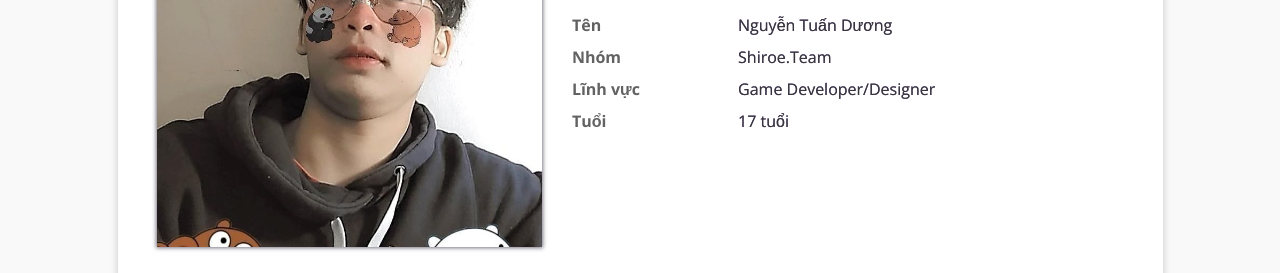
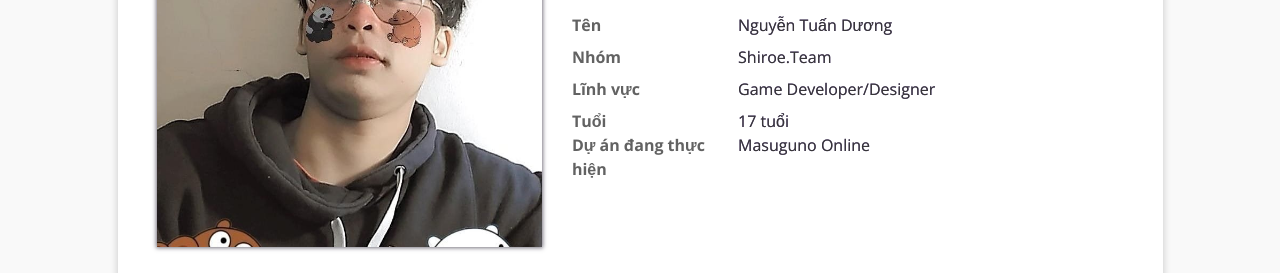
Before and after one commit to koezyrs/koezyrs.github.io, a plain HTML site: page index.html in a window 1280 px wide. Shown: the part 302-575 px from the top of the page. Drawn offline with nearby package versions, Linux system fonts and the light colour scheme; files whose address does not match are found by name.

Commit message:
update title

```diff
--- a/index.html
+++ b/index.html
@@ -3,7 +3,7 @@
 
 <head>
 	<meta charset="UTF-8">
-	<title>Lmint</title>
+	<title>Profile-TunDuong</title>
 	<meta name="viewport" content="width=device-width, initial-scale=1">
 	<link rel="stylesheet" href="sheet/bootstrap.css">
 	<link rel="stylesheet" href="sheet/ionicons.min.css">
@@ -63,6 +63,11 @@
 									<div class="col-lg-8 col-12 b">17 tuổi</div>
 								</div>
 
+								<div class="row">
+									<div class="col-lg-4 col-12 boldd">Dự án đang thực hiện</div>
+									<div class="col-lg-8 col-12 b">Masuguno Online</div>
+								</div>
+
 							</div>
 						</div>
 					</div>
```
